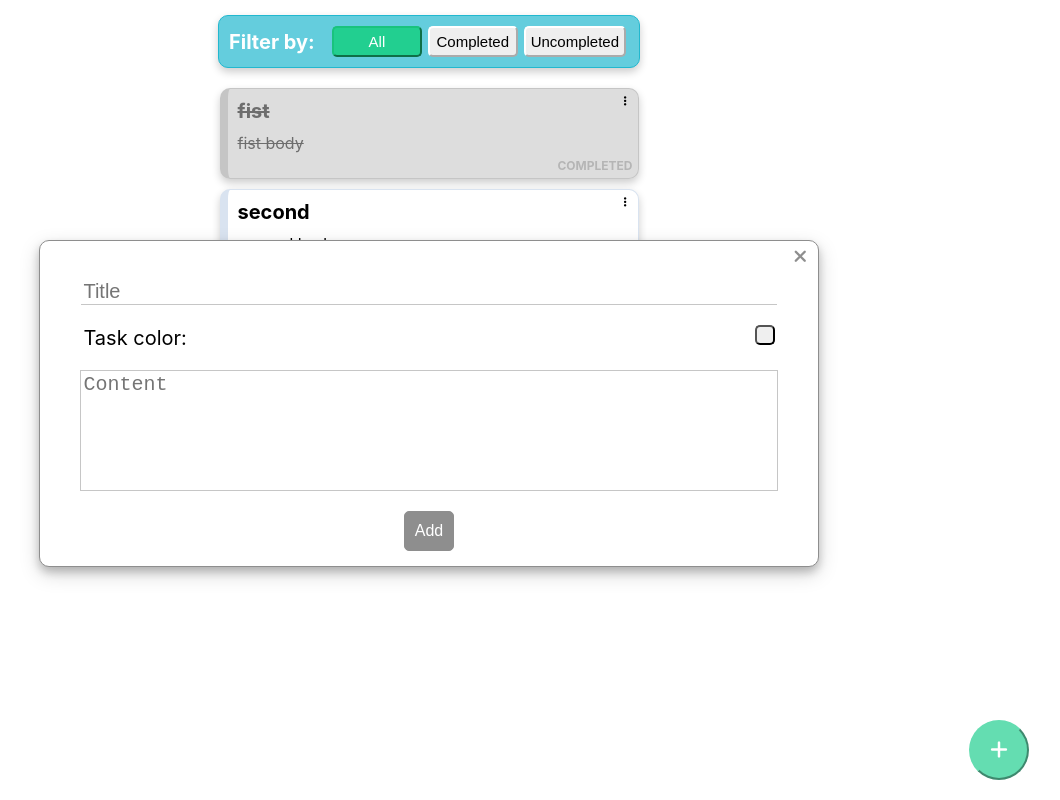
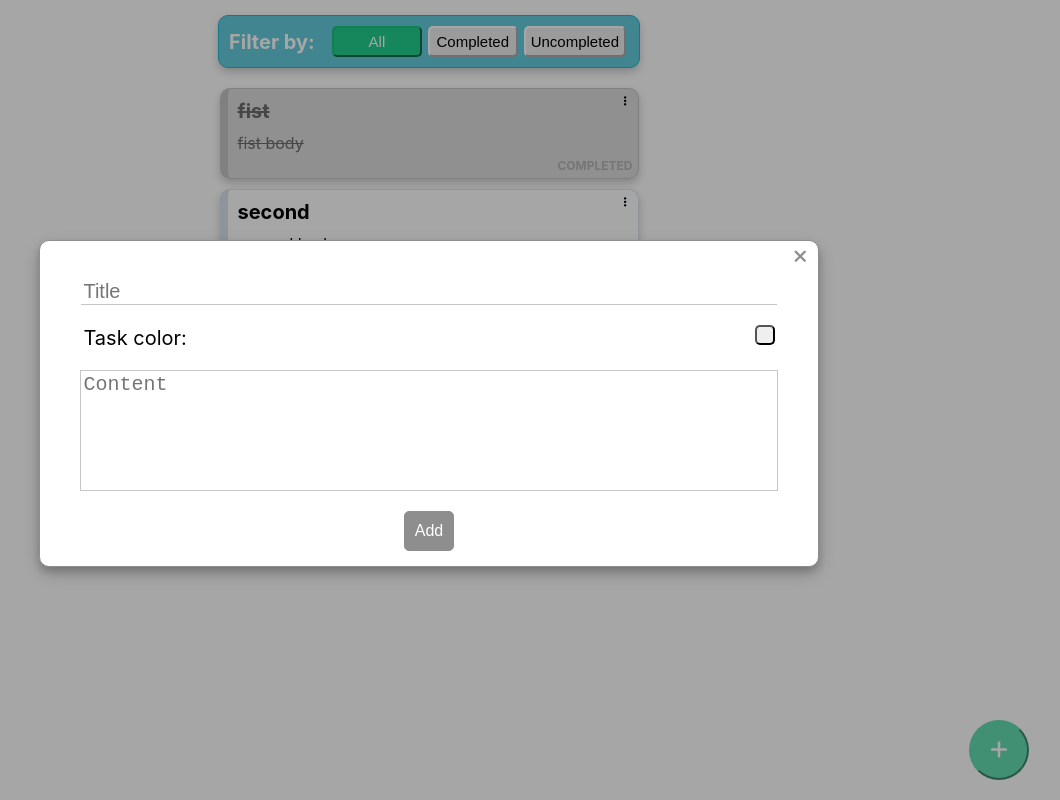
Before and after one commit to gartnerleandro/tasklist, a React (Create React App) app: page / in a window 1280 px wide. Both pictures are taken after a click on the button 1210 px from the left and 750 px from the top of the page. Shown: the whole page, without its empty margins (211-1271 px from the left). Built offline with nearby package versions, Linux system fonts and the light colour scheme.

Commit message:
Feature: add overlay to moda

```diff
--- a/src/components/modal/Modal.jsx
+++ b/src/components/modal/Modal.jsx
@@ -6,11 +6,13 @@ import './index.scss';
 const Modal = ({ showModal, children, onClose }) => {
   if (showModal) {
     return (
-      <div className="modal">
-        <button onClick={onClose} type="button" className="close-modal">
-          <i className="fas fa-times" />
-        </button>
-        {children}
+      <div className="overlay">
+        <div className="modal">
+          <button onClick={onClose} type="button" className="close-modal">
+            <i className="fas fa-times" />
+          </button>
+          {children}
+        </div>
       </div>
     );
   }
--- a/src/components/modal/index.scss
+++ b/src/components/modal/index.scss
@@ -1,4 +1,13 @@
 @import '../../styles/constants.scss';
+
+.overlay {
+  position: absolute;
+  top: 0;
+  bottom: 0;
+  left: 0;
+  right: 0;
+  background-color: rgba($black ,0.35);
+  z-index: 2;
 
   div.modal {
     background-color: $white;
@@ -31,3 +40,4 @@ div.modal {
       }
     }
   }
+}
--- a/src/index.scss
+++ b/src/index.scss
@@ -88,6 +88,7 @@
     right: 40px;
     width: 60px;
     height: 60px;
+    z-index: 1;
 
     &:hover {
       cursor: pointer;
```
Lines whose indentation alone changed are shown as unchanged.
